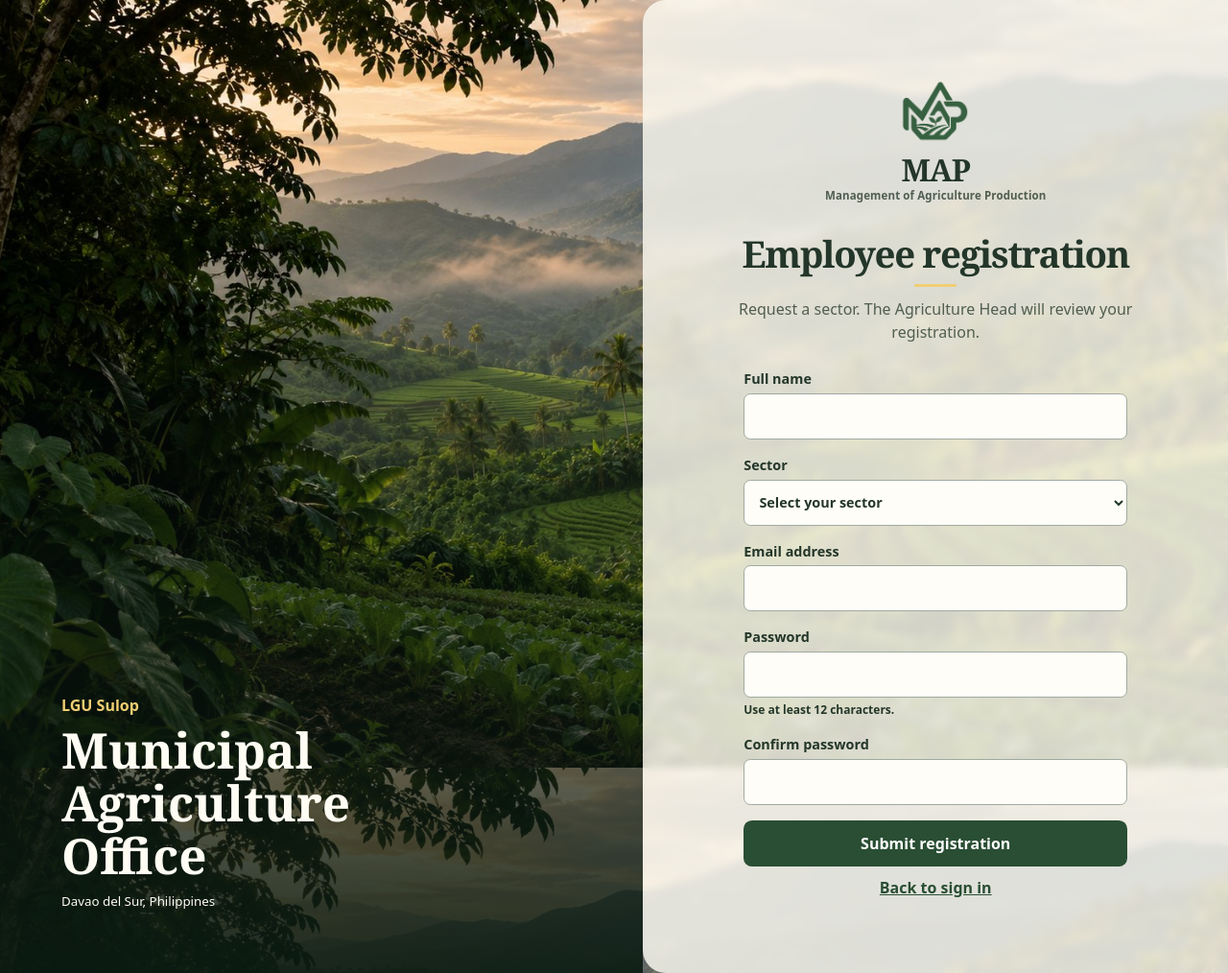
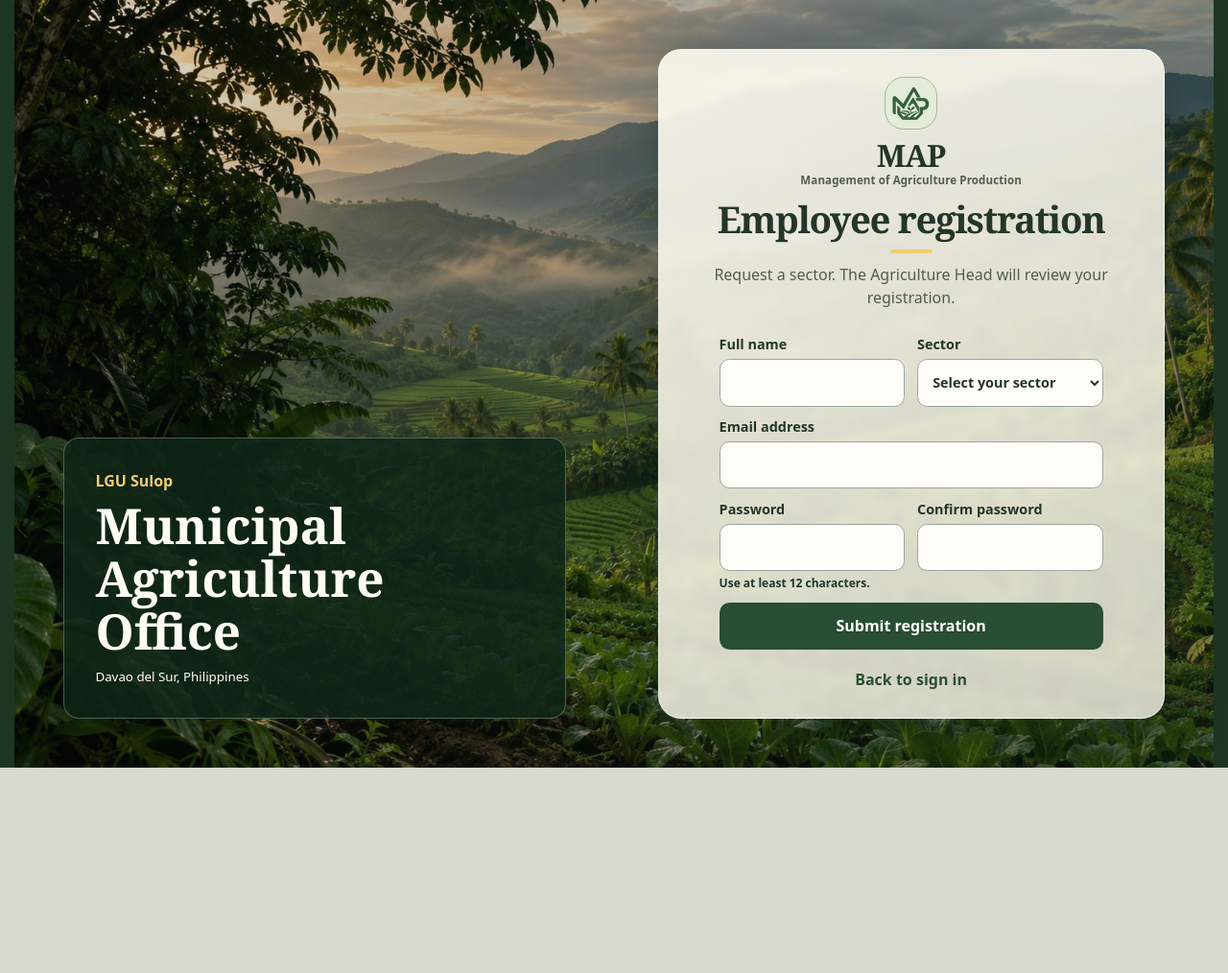
Before and after one commit to mnmpt/MAP, a Laravel app: page /register in a window 1280 px wide. Shown: the whole page at 96% size. After the commit the page ends 800 px from the top, so only its background shows below. Run offline with Laravel 12, Linux system fonts and the light colour scheme.

Commit message:
new update

```diff
--- a/app/Http/Controllers/AgricultureController.php
+++ b/app/Http/Controllers/AgricultureController.php
@@ -199,7 +199,7 @@ class AgricultureController extends Controller
             );
         }
         $records = $query->orderByDesc('record_date')->orderByDesc('id')->paginate(15)->withQueryString();
-        $canWrite = in_array($request->user()->sector, ['head', $sector], true);
+        $canWrite = $this->canWriteSector($request->user(), $sector);
 
         return view('agriculture', compact('visible', 'summary', 'sector', 'records', 'canWrite', 'year', 'quarter', 'previous', 'search', 'plantingMonth', 'plantingTotals', 'tilapiaRegister', 'crop', 'barangay', 'monthlyAccomplished', 'livestockRegister', 'poultryTotals'));
     }
@@ -455,6 +455,12 @@ class AgricultureController extends Controller
         }
 
         $approved = DB::table('sector_requests')->where('user_id', $user->id)->where('status', 'approved')->pluck('sector')->all();
+        if ($user->sector === 'livestock') {
+            $approved[] = 'vaccine';
+        }
+        if (in_array($user->sector, ['rice', 'corn'], true)) {
+            $approved[] = 'fertilizer';
+        }
 
         return array_intersect_key($sectors, array_flip([$user->sector ?? '', ...$approved]));
     }
@@ -462,7 +468,13 @@ class AgricultureController extends Controller
     private function authorizeWrite(Request $request, string $sector): void
     {
         abort_unless(isset(config('agriculture')[$sector]), 404);
-        abort_unless(in_array($request->user()->sector, ['head', $sector], true), 403);
+        abort_unless($this->canWriteSector($request->user(), $sector), 403);
+    }
+
+    private function canWriteSector(User $user, string $sector): bool
+    {
+        return in_array($user->sector, ['head', $sector], true)
+            || ($user->sector === 'livestock' && $sector === 'vaccine');
     }
 
     private function records(): Builder
--- a/public/agriculture.css
+++ b/public/agriculture.css
@@ -262,22 +262,33 @@ dialog::backdrop { background: #040a07bc; }
 .login-layout {
     display: grid;
     grid-template-columns: minmax(0, 1.1fr) minmax(0, 1fr);
+    grid-template-rows: minmax(min-content, 1fr);
+    align-items: stretch;
+    gap: clamp(1rem, 3vw, 3rem);
+    padding: clamp(1.25rem, 4vw, 4rem);
     min-height: 100vh;
     min-height: 100dvh;
-    background: url("map-farm.jpg") center / cover fixed;
+    background: linear-gradient(90deg, #10271922, #10271966), url("map-farm.jpg") center / cover fixed;
 }
 
 .login-card {
     --ink: #233629;
     --muted: #505e50;
     width: 100%;
-    padding: clamp(2rem, 6vw, 5.5rem) clamp(1.5rem, 6vw, 5rem);
-    align-content: center;
-    justify-items: center;
-    background: rgb(251 248 239 / 84%);
+    max-width: 33rem;
+    min-height: 0;
+    justify-self: center;
+    align-self: center;
+    padding: clamp(.9rem, 3.5dvh, 3.2rem) clamp(1rem, 3.75vw, 3.2rem);
+    display: flex;
+    flex-direction: column;
+    align-items: center;
+    background: linear-gradient(155deg, rgb(255 252 242 / 91%), rgb(245 244 230 / 81%));
     backdrop-filter: blur(4px);
     color: var(--ink);
-    border-radius: 1.5rem 0 0 1.5rem;
+    border: 1px solid #fff8;
+    border-radius: 1.5rem;
+    box-shadow: 0 1.5rem 4rem #10201655;
     text-align: center;
     gap: .65rem;
 }
@@ -286,13 +297,24 @@ dialog::backdrop { background: #040a07bc; }
     flex-direction: column;
     gap: .35rem;
     font: 700 2rem/1.2 Georgia, serif;
-    margin-bottom: 1.35rem;
+    margin-bottom: .8rem;
+}
+
+.login-mark {
+    display: grid;
+    place-items: center;
+    width: 4.65rem;
+    height: 4.65rem;
+    margin-bottom: .15rem;
+    border: 1px solid #a6b69b;
+    border-radius: 1.25rem;
+    background: #e3ecd8;
 }
 
 .login-card .map-logo {
     --map-logo-color: #355f3f;
-    width: 4.75rem;
-    height: 4.75rem;
+    width: 3.65rem;
+    height: 3.65rem;
 }
 
 .login-card h1 {
@@ -312,9 +334,20 @@ dialog::backdrop { background: #040a07bc; }
 
 .login-card form, .login-card .notice { width: min(100%, 25rem); text-align: left; }
 .login-card form { gap: 1rem; margin-top: 1rem; }
-.login-card :is(input, select) { min-height: 3rem; background: #fffdf8; border-color: #a0aaa0; }
-.login-switch a { color: #294e33; font-weight: 700; }
-.login-card button { width: 100%; min-height: 3rem; background: #294e33; color: #fff; }
+.login-card-registration form {
+    grid-template-columns: repeat(2, minmax(0, 1fr));
+    align-items: start;
+    gap: .65rem .8rem;
+}
+.login-card-registration form :is(.login-email, button) { grid-column: 1 / -1; }
+.login-card-registration .brand { margin-bottom: .1rem; }
+.login-card-registration .login-mark { width: 3.4rem; height: 3.4rem; }
+.login-card-registration .map-logo { width: 2.7rem; height: 2.7rem; }
+.login-card :is(input, select) { min-height: 3.1rem; background: #fffdf8; border-color: #9ca79c; border-radius: .65rem; }
+.login-card :is(input, select):focus { border-color: #41664b; }
+.login-switch { margin-top: .5rem; }
+.login-switch a { color: #294e33; font-weight: 700; text-decoration: none; }
+.login-card button { width: 100%; min-height: 3.1rem; background: #294e33; color: #fff; border-radius: .65rem; }
 .login-card .notice.error { background: #f7e3dd; color: #802f29; }
 .login-card :focus-visible { outline-color: #8d5c17; }
 
@@ -322,11 +355,16 @@ dialog::backdrop { background: #040a07bc; }
     display: grid;
     align-items: end;
     justify-items: start;
-    padding: clamp(1.5rem, 5vw, 4rem);
+    padding: 0;
     color: #fffdf3;
-    background: linear-gradient(0deg, #0b1b12ed, transparent 68%);
 }
 
+.login-office {
+    padding: clamp(1rem, 3vw, 2rem);
+    border: 1px solid #e1edd34d;
+    border-radius: 1rem;
+    background: #102719db;
+}
 .login-scene span { color: var(--yellow); font-weight: 750; }
 .login-scene p {
     max-width: 16ch;
@@ -335,12 +373,34 @@ dialog::backdrop { background: #040a07bc; }
 }
 
 @media (max-width: 700px) {
-    .login-layout { grid-template-columns: minmax(0, 1fr); background-attachment: scroll; }
-    .login-card { border-radius: 0; }
-    .login-scene { min-height: 12rem; }
+    .login-layout { grid-template-columns: minmax(0, 1fr); grid-template-rows: auto minmax(min-content, 1fr); background-attachment: scroll; }
+    .login-scene { width: min(100%, 33rem); justify-self: center; }
+    .login-office { padding: .8rem 1rem; }
+    .login-scene p { max-width: none; font-size: 1.35rem; }
     .banner-overview {
         background-image: linear-gradient(90deg, #0c1711f5, #0c1711aa), url("map-farm.jpg");
     }
+}
+
+@media (max-width: 700px) and (max-height: 700px) {
+    .login-layout { grid-template-rows: minmax(min-content, 1fr); }
+    .login-scene { display: none; }
+}
+
+@media (max-height: 600px) {
+    .login-layout { padding-block: .65rem; }
+    .login-card .brand { margin-bottom: 0; }
+    .login-mark { width: 2.75rem; height: 2.75rem; }
+    .login-card .map-logo { width: 2.25rem; height: 2.25rem; }
+    .login-card form { margin-top: .25rem; gap: .55rem; }
+}
+
+@media (max-height: 520px) {
+    .login-card-registration { gap: .35rem; padding-block: .7rem; }
+    .login-card-registration .login-mark { display: none; }
+    .login-card-registration :is(input, select, button) { min-height: 2.35rem; padding-block: .35rem; }
+    .login-card-registration h1::after { margin-top: .35rem; }
+    .login-card-registration .login-switch { margin-top: .15rem; }
 }
 
 :focus-visible {
--- a/resources/views/agriculture-login.blade.php
+++ b/resources/views/agriculture-login.blade.php
@@ -4,15 +4,18 @@
 <body class="login">
 <main class="login-layout">
     <aside class="login-scene" aria-label="LGU Sulop">
-        <div>
+        <div class="login-office">
             <span>LGU Sulop</span>
             <p>Municipal Agriculture Office</p>
             <small>Davao del Sur, Philippines</small>
         </div>
     </aside>
-    <section class="login-card" aria-labelledby="sign-in-title">
-        <div class="brand"><span class="map-logo" aria-hidden="true"></span><span>MAP<small>Management of Agriculture Production</small></span></div>
-        <h1 id="sign-in-title">{{ isset($sectors) ? 'Employee registration' : 'Employee sign in' }}</h1>
+    <section @class(['login-card', 'login-card-registration' => isset($sectors)]) aria-labelledby="sign-in-title">
+        <div class="brand">
+            <span class="login-mark"><span class="map-logo" aria-hidden="true"></span></span>
+            <span>MAP<small>Management of Agriculture Production</small></span>
+        </div>
+        <h1 id="sign-in-title">{{ isset($sectors) ? 'Employee registration' : 'Sign In' }}</h1>
         <p>{{ isset($sectors) ? 'Request a sector. The Agriculture Head will review your registration.' : 'Use your LGU Sulop employee account.' }}</p>
         @if (session('notice')) <div class="notice" role="status">{{ session('notice') }}</div> @endif
         @if ($errors->any()) <div class="notice error" role="alert">{{ $errors->first() }}</div> @endif
@@ -29,7 +32,7 @@
                     </select>
                 </label>
             @endisset
-            <label>Email address <input type="email" name="email" value="{{ old('email') }}" autocomplete="username" required></label>
+            <label class="login-email">Email address <input type="email" name="email" value="{{ old('email') }}" autocomplete="username" required></label>
             @isset($sectors)
                 <label>Password <input type="password" name="password" autocomplete="new-password" minlength="12" maxlength="72" required><small>Use at least 12 characters.</small></label>
                 <label>Confirm password <input type="password" name="password_confirmation" autocomplete="new-password" required></label>
```
Also changed, not shown: resources/views/agriculture.blade.php (+12 -1 lines), tests/Feature/AgricultureTest.php (+25 -0 lines).
